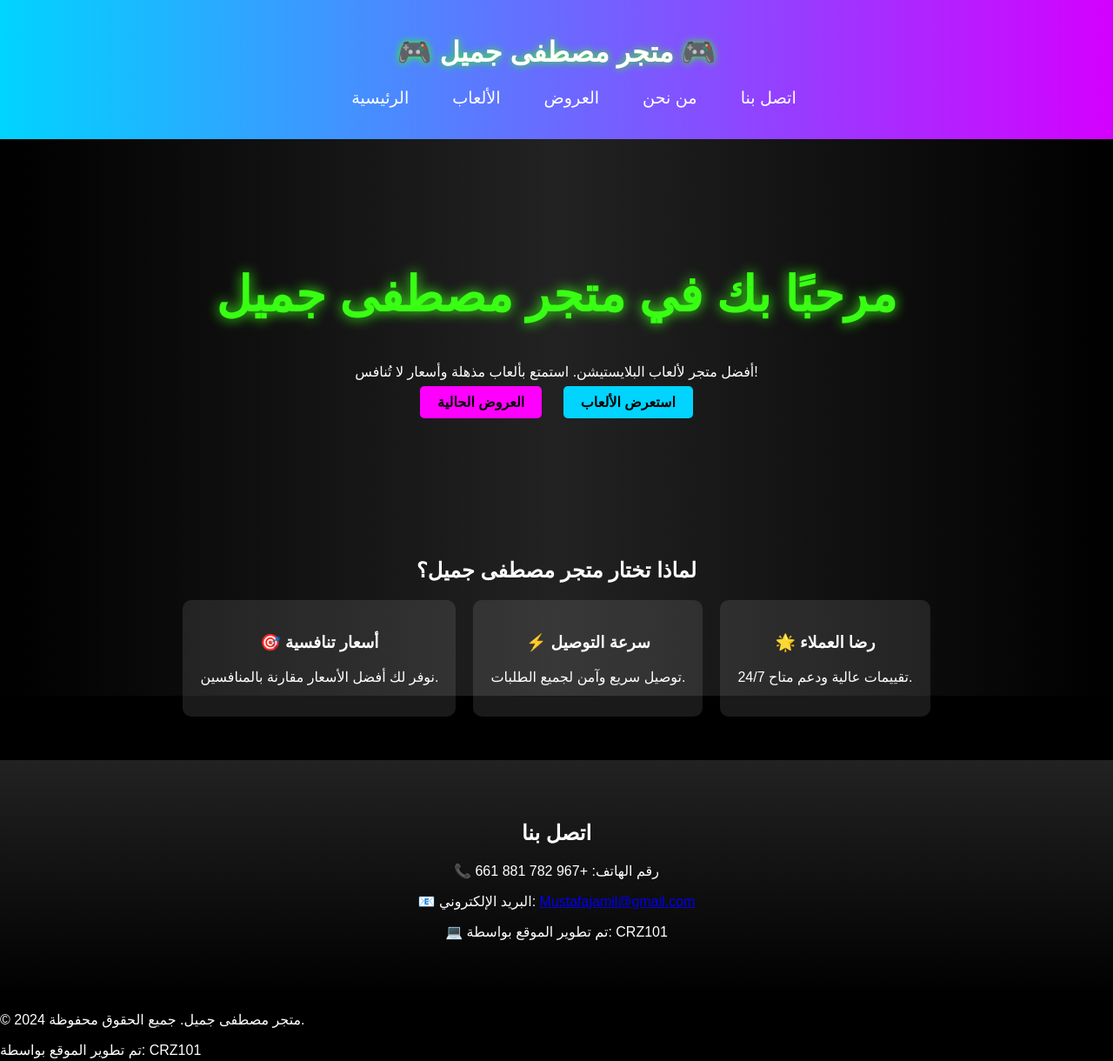
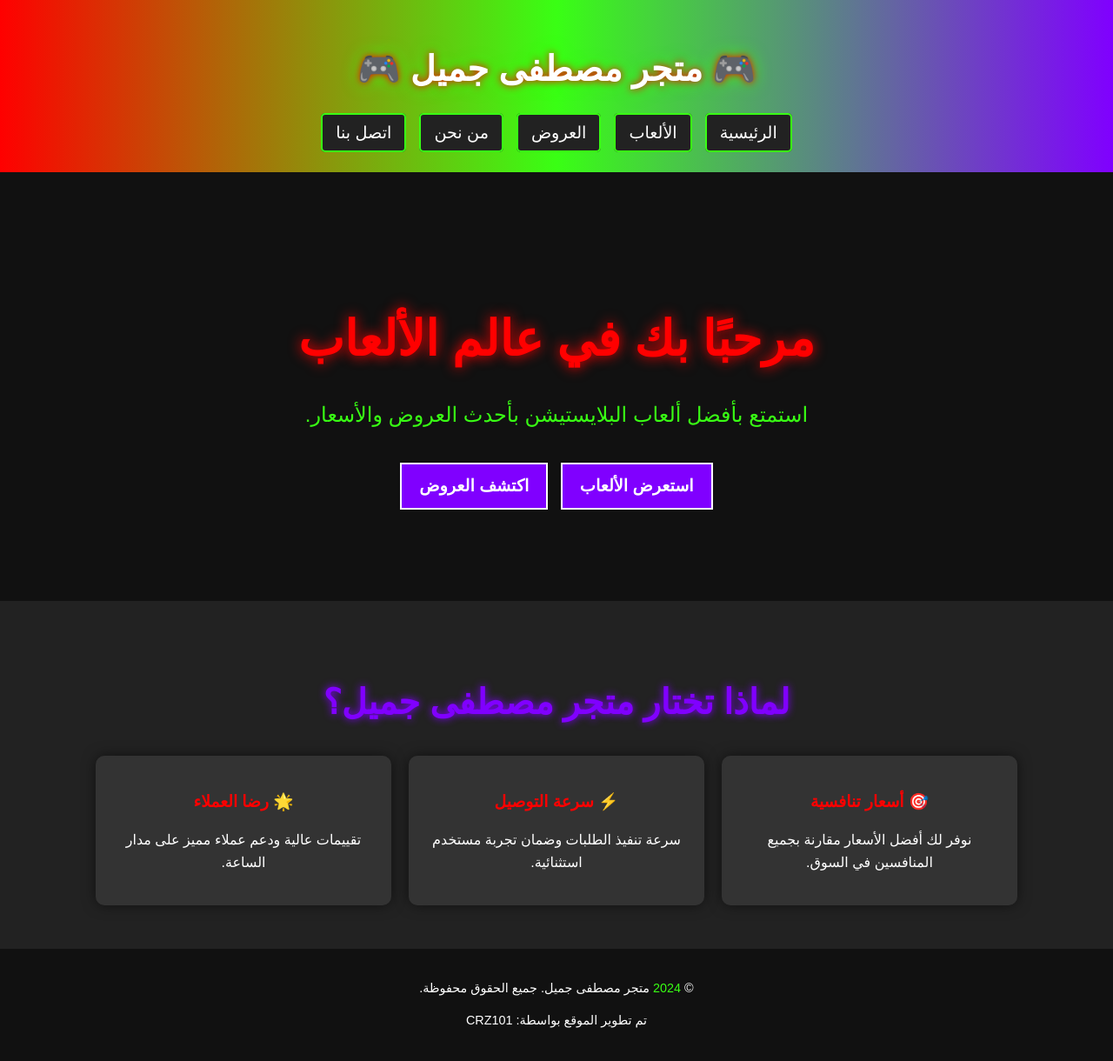
Before and after one commit to crz123h/Mustaphag, a plain HTML site: page index.html in a window 1280 px wide. Shown: the whole page at 87% size. Drawn offline with Linux system fonts and the light colour scheme; files that its build step writes are made by us from their sources.

Commit message:
Update index.html

```diff
--- a/index.html
+++ b/index.html
@@ -3,18 +3,151 @@
 <head>
     <meta charset="UTF-8">
     <meta name="viewport" content="width=device-width, initial-scale=1.0">
-    <title>متجر مصطفى جميل</title>
-    <link rel="stylesheet" href="css/styles.css">
-    <link rel="stylesheet" href="css/animations.css">
-    <script src="js/main.js" defer></script>
+    <title>متجر مصطفى جميل - الصفحة الرئيسية</title>
+    <style>
+        /* إعدادات عامة */
+        body {
+            margin: 0;
+            padding: 0;
+            font-family: "Arial", sans-serif;
+            background-color: #000; /* خلفية سوداء */
+            color: #fff;
+            line-height: 1.6;
+            direction: rtl;
+        }
+
+        /* رأس الصفحة */
+        .header {
+            background: linear-gradient(to right, #ff0000, #39ff14, #8000ff);
+            padding: 20px;
+            text-align: center;
+        }
+
+        .header .logo {
+            font-size: 2.5rem;
+            font-weight: bold;
+            color: #fff;
+            text-shadow: 0 0 10px #ff0000, 0 0 20px #39ff14;
+        }
+
+        .nav-links {
+            list-style: none;
+            padding: 0;
+            margin: 10px 0;
+            display: flex;
+            justify-content: center;
+            gap: 15px;
+        }
+
+        .nav-links a {
+            text-decoration: none;
+            color: #fff;
+            font-size: 1.2rem;
+            padding: 10px 15px;
+            background: #222;
+            border: 2px solid #39ff14;
+            border-radius: 5px;
+            transition: 0.3s;
+        }
+
+        .nav-links a:hover {
+            background: #39ff14;
+            color: #000;
+        }
+
+        /* القسم الرئيسي */
+        .hero {
+            text-align: center;
+            padding: 100px 20px;
+            background-color: #111; /* خلفية رمادية غامقة */
+        }
+
+        .hero .hero-title {
+            font-size: 3.5rem;
+            color: #ff0000;
+            text-shadow: 0 0 15px #ff0000;
+            margin-bottom: 20px;
+        }
+
+        .hero .hero-description {
+            font-size: 1.5rem;
+            color: #39ff14;
+            margin-bottom: 30px;
+        }
+
+        .hero .hero-buttons a {
+            text-decoration: none;
+            padding: 10px 20px;
+            margin: 5px;
+            font-size: 1.2rem;
+            font-weight: bold;
+            display: inline-block;
+            background: #8000ff;
+            color: #fff;
+            border: 2px solid #fff;
+            transition: all 0.3s ease;
+        }
+
+        .hero .hero-buttons a:hover {
+            background: #39ff14;
+            color: #000;
+        }
+
+        /* قسم الميزات */
+        .features {
+            text-align: center;
+            padding: 50px 20px;
+            background-color: #222;
+        }
+
+        .features .section-title {
+            font-size: 2.5rem;
+            color: #8000ff;
+            margin-bottom: 30px;
+            text-shadow: 0 0 10px #8000ff;
+        }
+
+        .features-grid {
+            display: flex;
+            justify-content: center;
+            gap: 20px;
+        }
+
+        .feature-item {
+            max-width: 300px;
+            background: #333;
+            padding: 20px;
+            border-radius: 10px;
+            box-shadow: 0 0 15px rgba(0, 0, 0, 0.5);
+        }
+
+        .feature-item h3 {
+            color: #ff0000;
+            margin-bottom: 10px;
+        }
+
+        .feature-item p {
+            color: #fff;
+        }
+
+        /* تذييل الصفحة */
+        .footer {
+            text-align: center;
+            padding: 20px;
+            background-color: #111;
+            color: #fff;
+            font-size: 0.9rem;
+        }
+
+        .footer span {
+            color: #39ff14;
+        }
+    </style>
 </head>
 <body>
-    <!-- خلفية متحركة -->
-    <div class="neon-background"></div>
-
     <!-- رأس الصفحة -->
     <header class="header">
-        <div class="container">
+        <div>
             <h1 class="logo">🎮 متجر مصطفى جميل 🎮</h1>
             <nav>
                 <ul class="nav-links">
@@ -30,53 +163,41 @@
 
     <!-- القسم الرئيسي -->
     <section class="hero">
-        <div class="container">
-            <h2 class="neon-text">مرحبًا بك في متجر مصطفى جميل</h2>
-            <p>أفضل متجر لألعاب البلايستيشن. استمتع بألعاب مذهلة وأسعار لا تُنافس!</p>
+        <div>
+            <h2 class="hero-title">مرحبًا بك في عالم الألعاب</h2>
+            <p class="hero-description">استمتع بأفضل ألعاب البلايستيشن بأحدث العروض والأسعار.</p>
             <div class="hero-buttons">
-                <a href="games.html" class="btn btn-primary">استعرض الألعاب</a>
-                <a href="offers.html" class="btn btn-secondary">العروض الحالية</a>
+                <a href="games.html">استعرض الألعاب</a>
+                <a href="offers.html">اكتشف العروض</a>
             </div>
         </div>
     </section>
 
-    <!-- ميزات المتجر -->
+    <!-- قسم الميزات -->
     <section class="features">
-        <div class="container">
-            <h2 class="section-title neon-text">لماذا تختار متجر مصطفى جميل؟</h2>
+        <div>
+            <h2 class="section-title">لماذا تختار متجر مصطفى جميل؟</h2>
             <div class="features-grid">
                 <div class="feature-item">
-                    <h3 class="feature-title">🎯 أسعار تنافسية</h3>
-                    <p>نوفر لك أفضل الأسعار مقارنة بالمنافسين.</p>
+                    <h3>🎯 أسعار تنافسية</h3>
+                    <p>نوفر لك أفضل الأسعار مقارنة بجميع المنافسين في السوق.</p>
                 </div>
                 <div class="feature-item">
-                    <h3 class="feature-title">⚡ سرعة التوصيل</h3>
-                    <p>توصيل سريع وآمن لجميع الطلبات.</p>
+                    <h3>⚡ سرعة التوصيل</h3>
+                    <p>سرعة تنفيذ الطلبات وضمان تجربة مستخدم استثنائية.</p>
                 </div>
                 <div class="feature-item">
-                    <h3 class="feature-title">🌟 رضا العملاء</h3>
-                    <p>تقييمات عالية ودعم متاح 24/7.</p>
+                    <h3>🌟 رضا العملاء</h3>
+                    <p>تقييمات عالية ودعم عملاء مميز على مدار الساعة.</p>
                 </div>
             </div>
         </div>
     </section>
 
-    <!-- معلومات الاتصال -->
-    <section class="contact-info">
-        <div class="container">
-            <h2 class="section-title">اتصل بنا</h2>
-            <p>📞 رقم الهاتف: +967 782 881 661</p>
-            <p>📧 البريد الإلكتروني: <a href="mailto:Mustafajamil@gmail.com">Mustafajamil@gmail.com</a></p>
-            <p>💻 تم تطوير الموقع بواسطة: CRZ101</p>
-        </div>
-    </section>
-
     <!-- تذييل الصفحة -->
     <footer class="footer">
-        <div class="container">
-            <p>© 2024 متجر مصطفى جميل. جميع الحقوق محفوظة.</p>
-            <p>تم تطوير الموقع بواسطة: CRZ101</p>
-        </div>
+        <p>&copy; <span>2024</span> متجر مصطفى جميل. جميع الحقوق محفوظة.</p>
+        <p>تم تطوير الموقع بواسطة: CRZ101</p>
     </footer>
 </body>
-</html>
+    </html>
```
